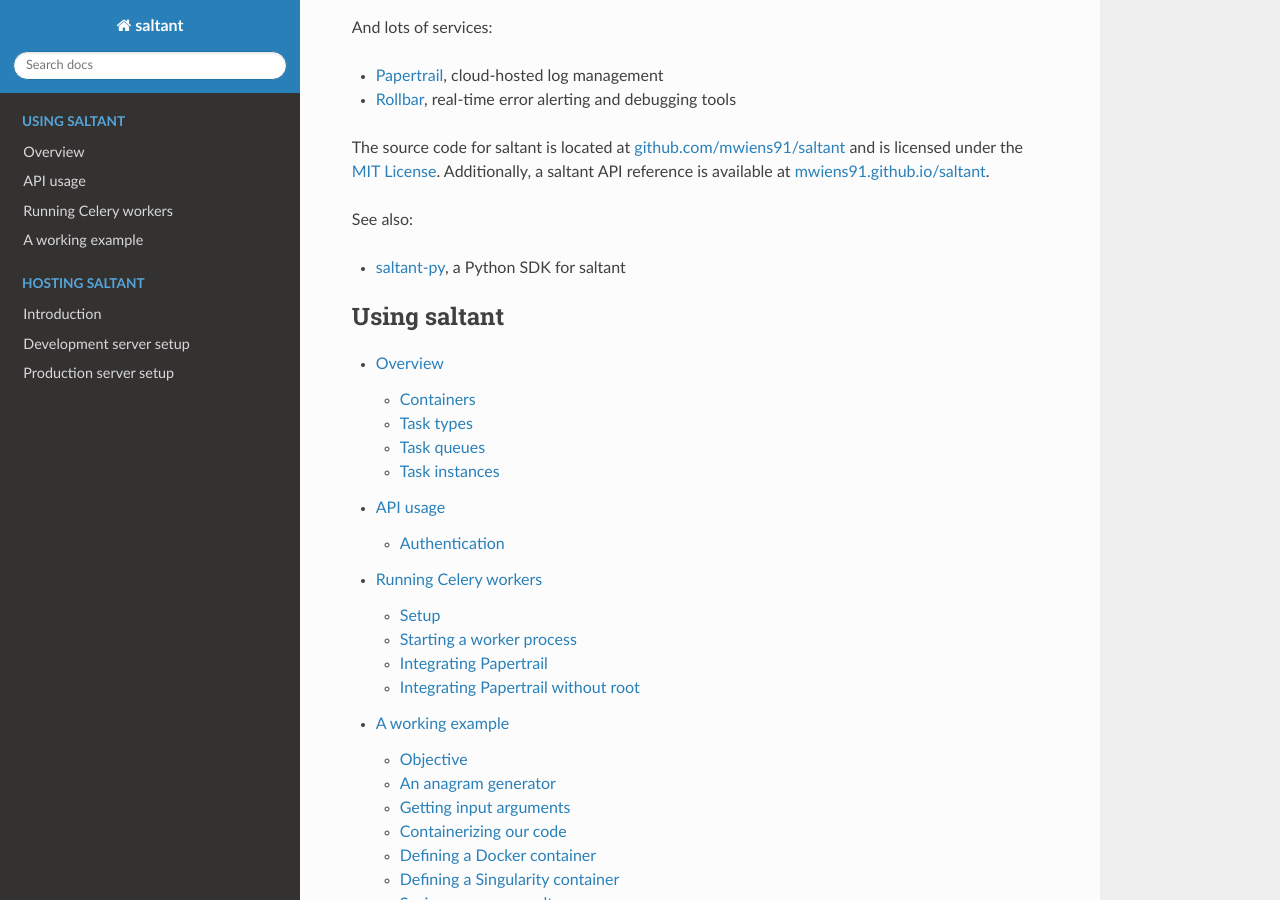
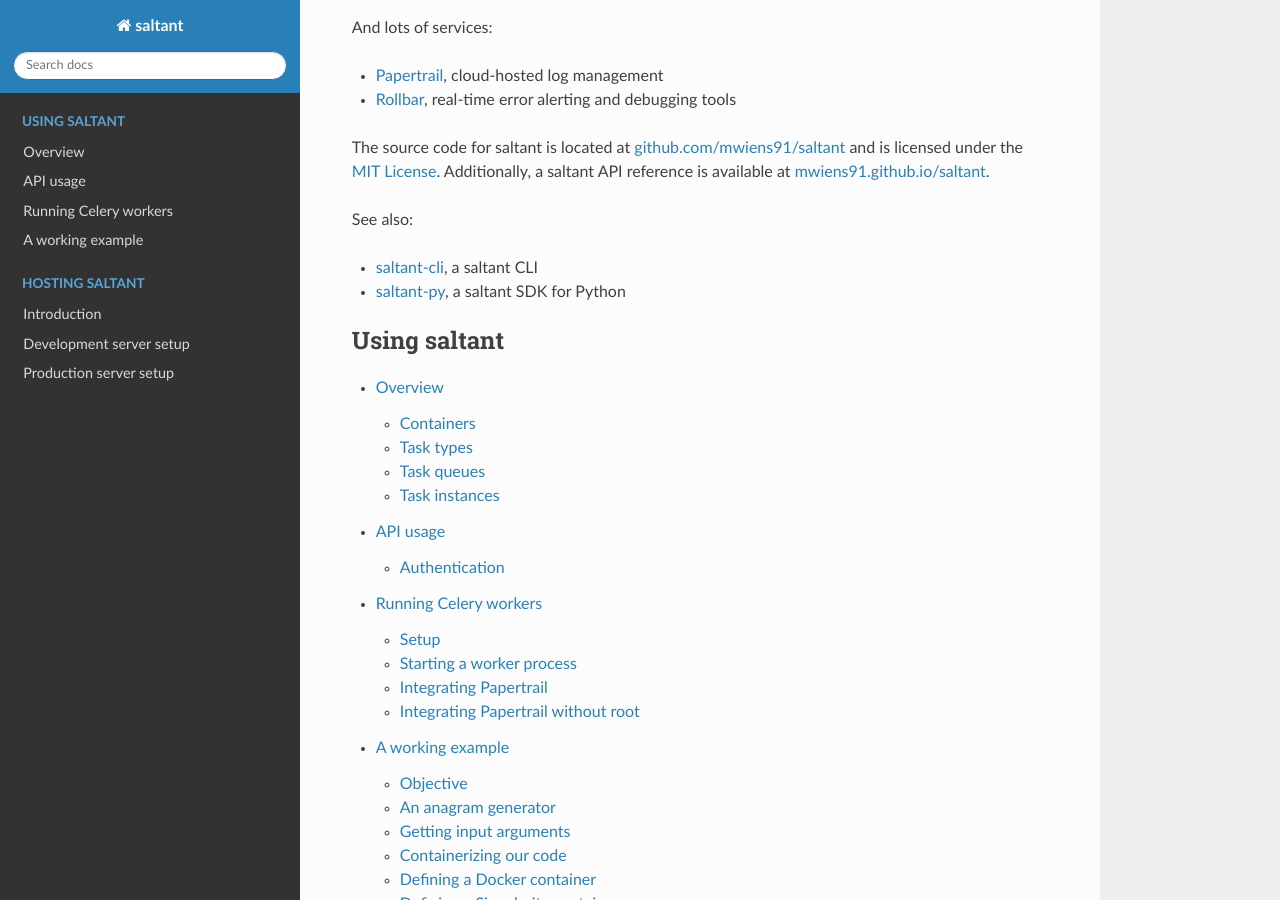
Before and after one commit to saltant-org/saltant, a Sphinx documentation site: the page built from docs/source/index.rst, in a window 1280 px wide and 900 px high, scrolled down 480 px. Built offline with Sphinx 7.4.7 and the Read the Docs theme 2.0.0, drawn with Linux system fonts in a browser that asks for light colours.

Commit message:
Mention saltant-cli in docs as well

```diff
--- a/docs/source/index.rst
+++ b/docs/source/index.rst
@@ -27,7 +27,8 @@
 
 See also:
 
-- `saltant-py`_, a Python SDK for saltant
+- `saltant-cli`_, a saltant CLI
+- `saltant-py`_, a saltant SDK for Python
 
 .. toctree::
    :maxdepth: 2
@@ -58,6 +59,7 @@
 .. _Flower: https://github.com/mher/flower
 .. _PostgreSQL: https://www.postgresql.org/
 .. _RabbitMQ: https://www.rabbitmq.com/
+.. _saltant-cli: https://github.com/mwiens91/saltant-cli/
 .. _saltant-py: https://github.com/mwiens91/saltant-py/
 .. _Singularity: https://www.sylabs.io/
 .. _singularity-cli: https://github.com/singularityhub/singularity-cli
```
Also changed, not shown: README.md (+2 -2 lines).
